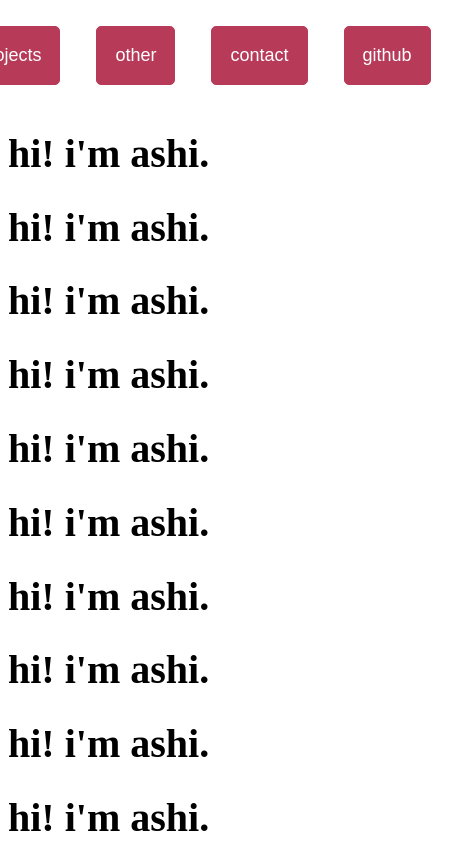
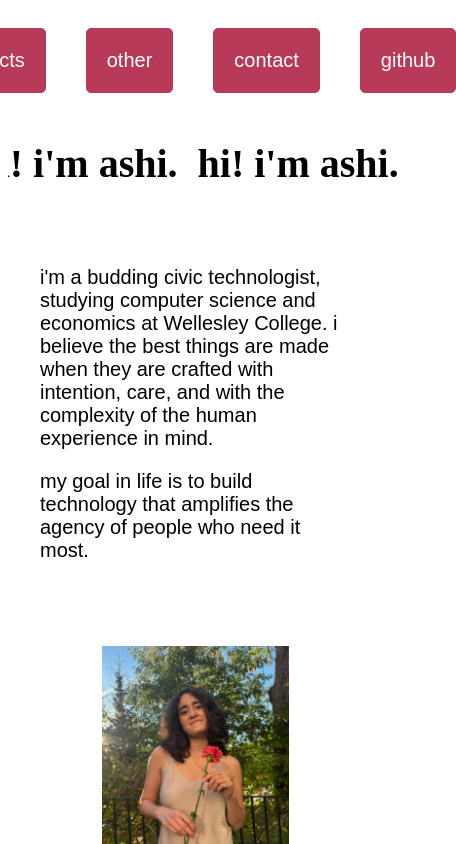
Before and after one commit to ashi-kamra/portfolio, a SvelteKit app: page / in a window 390 px wide. Shown: the top 844 px of the page, 456 px wide, since content can reach past the window. Built offline with nearby package versions, Linux system fonts and the light colour scheme; a web font is replaced by a local one.

Commit message:
fixing marquee, begining media queries and adding rudimentary contact page

```diff
--- a/src/routes/+page.svelte
+++ b/src/routes/+page.svelte
@@ -1,14 +1,21 @@
 <script>
     import pic from '$lib/assets/portfolio-pic.jpeg';
-    let text = "hi! i'm ashi. ";
-    let marquee= Array(10).fill(text);
+    let text = "hi! i'm ashi.  ";
+    let marquee= Array(15).fill(text);
 </script>
 
 <div class="marquee">
     <div class="marquee-content">
-         {#each marquee as text}
-            <h1>{text}</h1>
-        {/each}
+        <div class="marquee-text">
+            {#each marquee as text}
+                <h1>{text} &nbsp</h1>
+            {/each}
+        </div>
+        <div class="marquee-text">
+            {#each marquee as text}
+                <h1>{text} &nbsp</h1>
+            {/each}
+        </div>
     </div>
 </div>
 
@@ -21,18 +28,41 @@
             my goal in life is to build technology that amplifies the agency of people who need it most.
         </p>
     </div>
-    <picture>
-        <!-- need to figure out how to utilize media queries -->
-        <img src={pic} alt="photo of me holding a flower" />
-
-    </picture>
+    <!-- need to figure out how to utilize media queries -->
+    <img src={pic} alt="photo of me holding a flower" />
 </div>
 
 <style>
 
+    .marquee {
+        overflow: hidden;
+        width: 100vw;
+    }
+
     .marquee-content {
-        animation: scroll 10s linear infinite;
+        display: flex;
+        animation: scroll 35s linear infinite;
+        width: max-content;
     }
+
+    /* If using Option 2, add this: */
+    .marquee-text {
+        display: flex;
+    }
+
+    .marquee-text h1 {
+        padding-left: 1;
+
+    }
+
+@keyframes scroll {
+    from {
+        transform: translateX(0);
+    }
+    to {
+        transform: translateX(-50%); /* Move by half the total width */
+    }
+}
 
     #personal-description {
         display: flex;
@@ -40,20 +70,31 @@
     }
 
     #inner-grid {
-        width: 35vw;
+        width: 40vw;
     }
 
     img {
-        height: 60vh;
-        width: 26vw;
+        height: auto;
+        width: 30vw;
     }
 
-     @keyframes scroll {
-        from {
-            transform: translateX(100%);
+    @media screen and (max-width: 900px) {
+        /* NEED TO ADJUST */
+        #personal-description {
+            display: flex;
+            flex-direction: column;
+            align-items: center;
         }
-        to {
-            transform: translateX(-100%);
+
+        #inner-grid {
+            margin: 2em;
+            width: auto;
+        }
+
+        img {
+            padding-top: 2em;
+            width: 50%;
+            align-self: center;
         }
     }
 
--- a/static/style.css
+++ b/static/style.css
@@ -31,7 +31,7 @@ h3 {
 p, li, nav {
     font-family: "Sono", sans-serif;
     font-weight: 400;
-    font-size: 18px;
+    font-size: 20px;
 }
 
 html {
```
Also changed, not shown: src/routes/contact/+page.svelte (+39 -1 lines).
